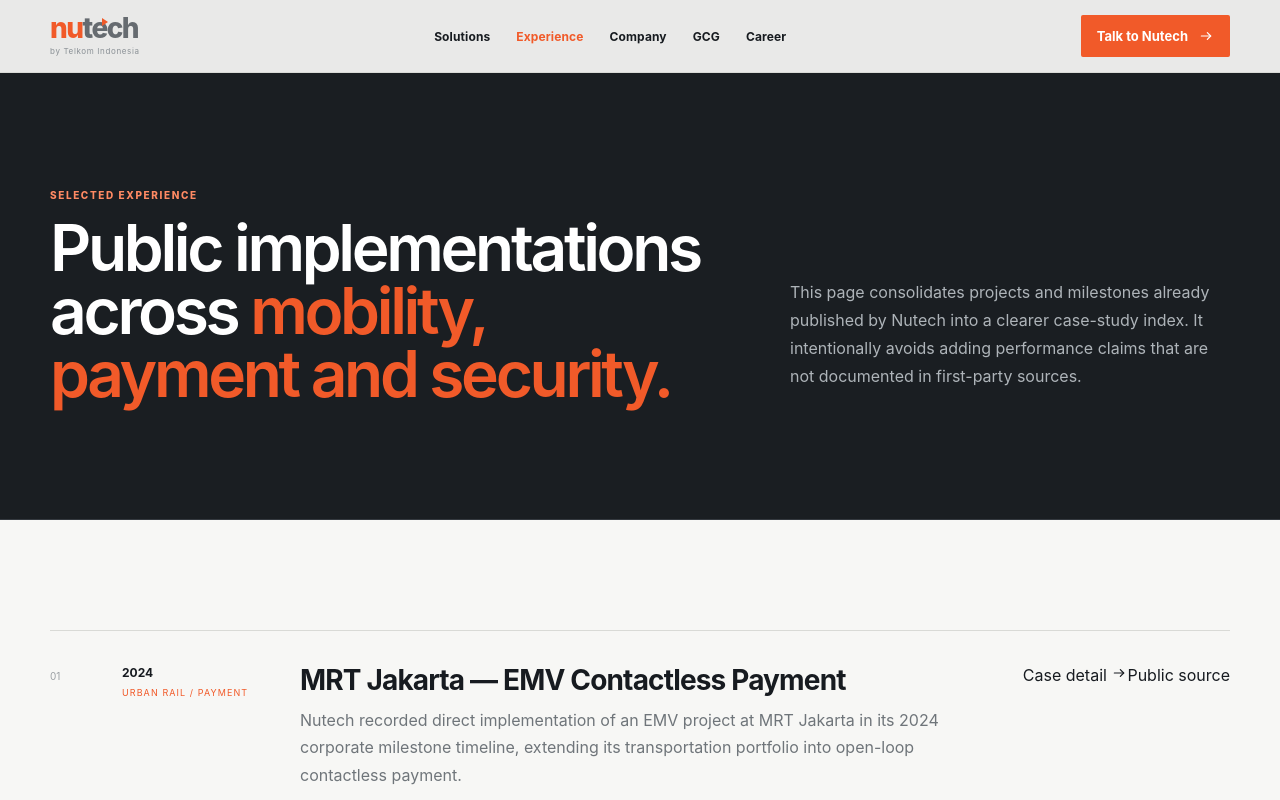
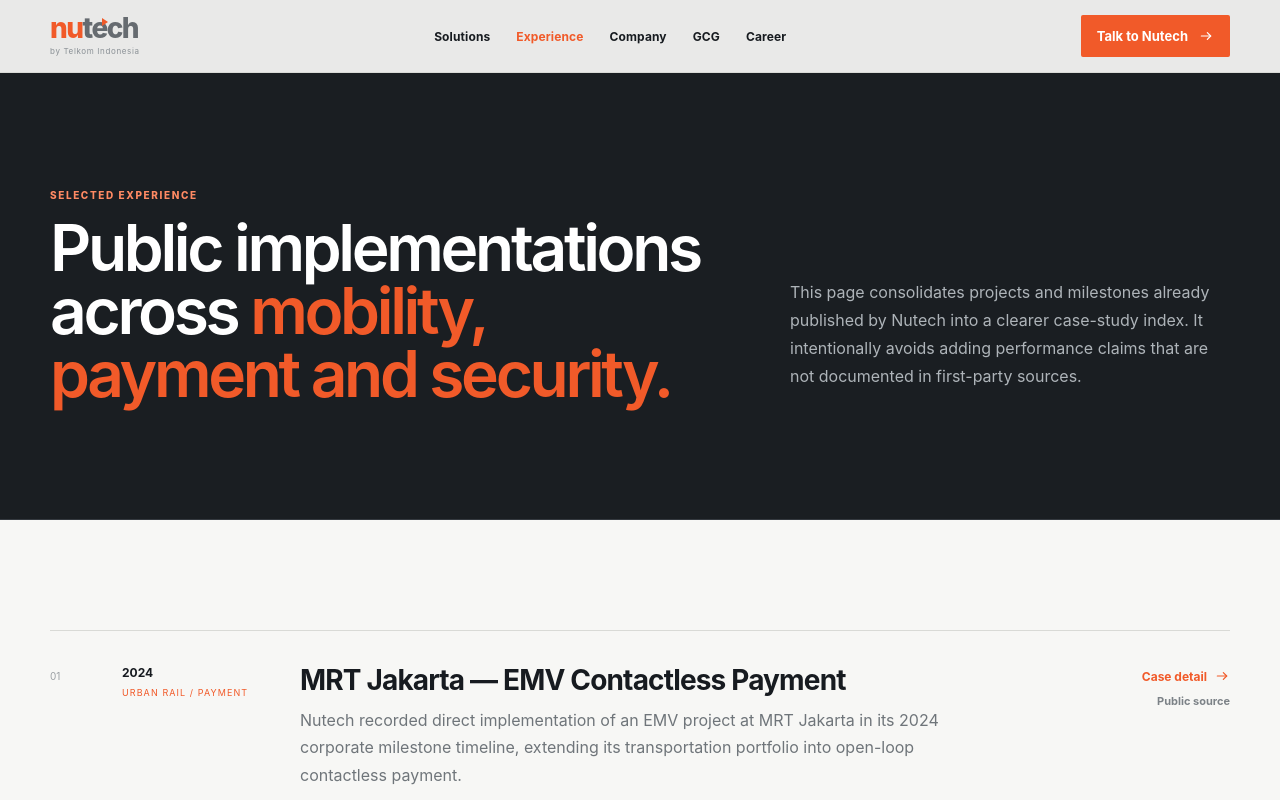
Before and after one commit to nabillazachra/nutech-revamp, a Next.js app: page /experience in a window 1280 px wide. Shown: the top 800 px of the page. Built offline with nearby package versions, Linux system fonts and the light colour scheme.

Commit message:
style: add case-study detail layout

```diff
--- a/app/globals.css
+++ b/app/globals.css
@@ -293,3 +293,39 @@
   .deploymentPhotoGrid{grid-template-columns:1fr}
   .deploymentPhoto:first-child{grid-column:auto}
 }
+
+.experienceCaseActions{display:flex;flex-direction:column;align-items:flex-end;gap:10px;padding-top:3px}
+.experienceCaseActions a{display:inline-flex;align-items:center;gap:7px;font-size:12px;font-weight:700;white-space:nowrap}
+.experienceCaseActions a:first-child{color:var(--orange)}
+.experienceCaseActions a:last-child{color:#7c8287;font-size:11px}
+.caseDetailHero{padding:154px 0 86px;background:#f7f7f5;border-bottom:1px solid #d9dad6}
+.caseDetailHeroGrid{display:grid;grid-template-columns:1.25fr .75fr;gap:80px;align-items:end}
+.caseBack{display:inline-block;margin-bottom:42px;font-size:11px;font-weight:700;color:#7c8287}
+.caseDetailHero h1{font-size:clamp(48px,6.2vw,84px);line-height:.96;letter-spacing:-.055em;margin:15px 0 0;max-width:900px}
+.caseDetailMeta{border-top:1px solid #d9dad6}
+.caseDetailMeta>div{display:flex;justify-content:space-between;gap:20px;padding:17px 0;border-bottom:1px solid #d9dad6}
+.caseDetailMeta small{font-size:9px;letter-spacing:.12em;text-transform:uppercase;color:#989da1}
+.caseDetailMeta strong{font-size:12px;text-align:right}
+.caseDetailGrid{display:grid;grid-template-columns:240px 1fr;gap:70px}
+.caseDetailLabel{font-size:9px;letter-spacing:.14em;color:#9ca0a4;padding-top:7px}
+.caseDetailBody{max-width:820px}
+.caseDetailBody h2{font-size:clamp(36px,4.3vw,58px);line-height:1;letter-spacing:-.045em;margin-bottom:24px}
+.caseDetailBody>p{font-size:17px;line-height:1.75;color:#686f74}
+.scopeList{border-top:1px solid #d9dad6}
+.scopeList>div{display:grid;grid-template-columns:42px 1fr;gap:20px;padding:20px 0;border-bottom:1px solid #d9dad6}
+.scopeList span{font-size:9px;color:#a0a4a7}
+.scopeList p{margin:0;font-size:15px}
+.caseEvidence{background:var(--orange);color:#fff;padding:76px 0}
+.caseEvidenceInner{display:grid;grid-template-columns:1fr auto;gap:70px;align-items:end}
+.caseEvidence h2{font-size:clamp(38px,4.8vw,62px);line-height:.98;letter-spacing:-.048em;margin:14px 0 18px}
+.caseEvidence p{max-width:720px;line-height:1.7;color:rgba(255,255,255,.82);margin:0}
+@media(max-width:900px){
+  .caseDetailHeroGrid,.caseDetailGrid,.caseEvidenceInner{grid-template-columns:1fr}
+  .caseDetailGrid{gap:26px}
+  .experienceCaseActions{grid-column:3}
+}
+@media(max-width:680px){
+  .experienceCaseActions{grid-column:2;align-items:flex-start}
+  .caseDetailHero{padding-top:118px}
+  .caseBack{margin-bottom:28px}
+}
```
